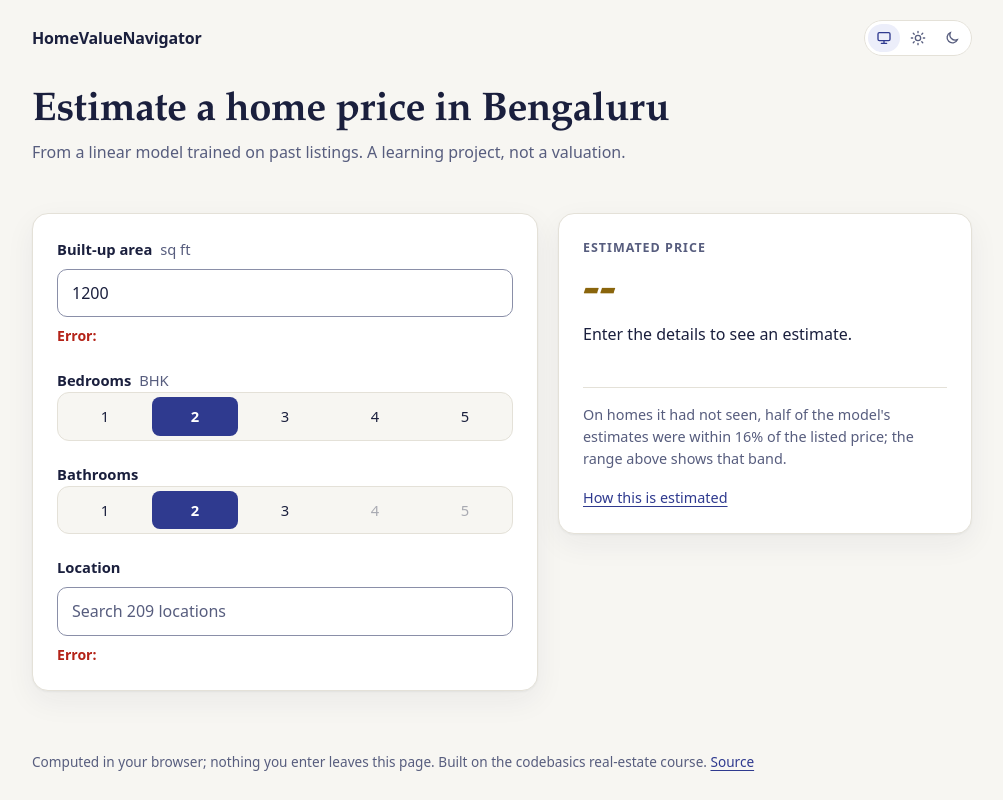
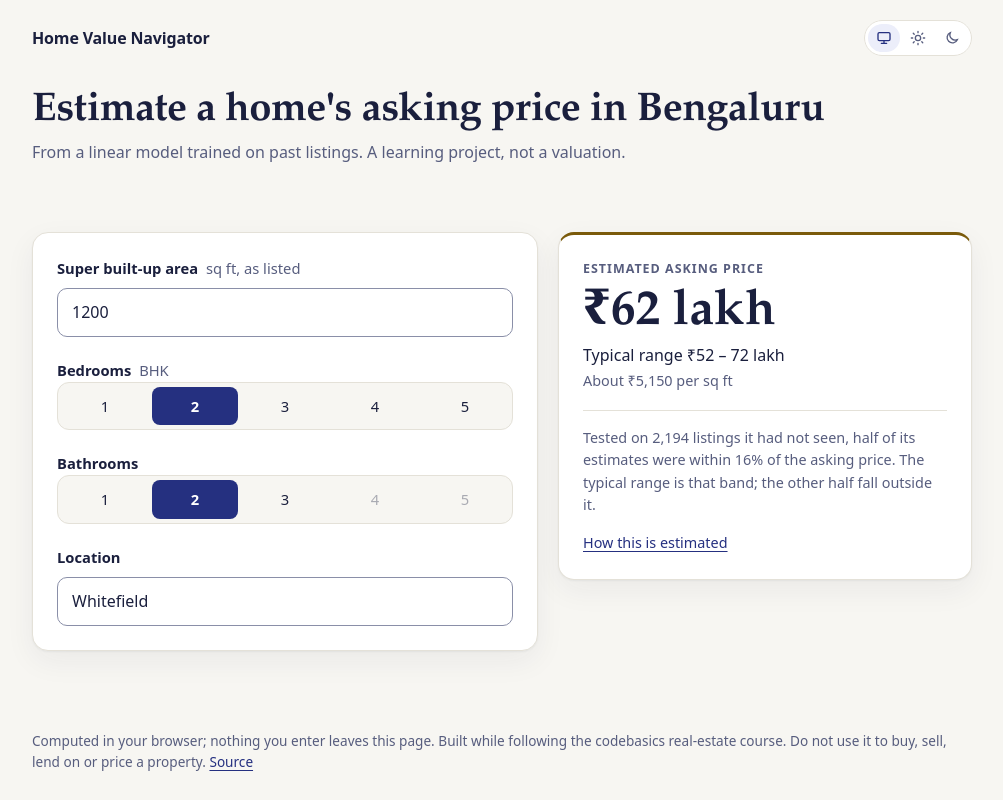
Before and after one commit to varaprasadchilakanti/HomeValueNavigator, a plain HTML site: page client/app.html in a window 1280 px wide. Shown: the whole page, without its empty margins (138-1141 px from the left). Drawn offline with Linux system fonts and the light colour scheme.

Commit message:
feat(page): asking-price wording, honest rounding, royal palette refined, default location
- "Estimated asking price" and "Typical range"; the area is labelled as listed.
- Prices to the lakh, crore to one place, the rate to the nearest Rs 50.
- Light: the price in ink under a gold rule; dark: the price in gold. Every pair AA.
- Opens on the location with the most listings; a muted dash before an estimate.
- "Error:" is read by screen readers, not drawn.
- The site root redirects to the estimator.

```diff
--- a/client/app.css
+++ b/client/app.css
@@ -1,6 +1,8 @@
 /* SPDX-License-Identifier: MIT */
-/* Royal palette. Indigo marks what can be acted on; gold marks the one result;
-   red marks errors and nothing else. Every text pair meets WCAG 2.2 AA in both themes. */
+/* Royal palette, each colour with one meaning. Indigo marks what can be acted on; gold
+   marks the result; red marks errors and nothing else. In light the price is set in ink
+   under a gold rule, since gold text on white reads weak; in dark the price itself is gold.
+   Every text pair meets WCAG 2.2 AA in both themes (the lowest is 5.9:1). */
 :root {
     --bg: #f7f6f2;
     --surface: #ffffff;
@@ -8,10 +10,11 @@
     --muted: #575d7e;
     --line: #e4e1d8;
     --field: #8a8fa8;
-    --royal: #2f3a8f;
+    --royal: #253080;
     --royal-soft: #eceefa;
     --on-royal: #ffffff;
-    --gold: #8a650c;
+    --gold: #7a5a0a;
+    --price: var(--ink);
     --error: #b42318;
     --shadow: 0 1px 2px rgb(26 31 61 / 5%), 0 10px 30px rgb(26 31 61 / 6%);
     color-scheme: light;
@@ -20,14 +23,15 @@
 :root[data-theme="dark"] {
     --bg: #0c1024;
     --surface: #141a37;
-    --ink: #eceefa;
+    --ink: #e2e4f0;
     --muted: #a6abca;
     --line: #252c52;
     --field: #5d6593;
-    --royal: #9aa6ff;
+    --royal: #a9b4f5;
     --royal-soft: #1f2752;
     --on-royal: #0c1024;
     --gold: #e6c574;
+    --price: var(--gold);
     --error: #ff8a80;
     --shadow: 0 1px 2px rgb(0 0 0 / 30%), 0 10px 30px rgb(0 0 0 / 30%);
     color-scheme: dark;
@@ -37,14 +41,15 @@
     :root:not([data-theme="light"]) {
         --bg: #0c1024;
         --surface: #141a37;
-        --ink: #eceefa;
+        --ink: #e2e4f0;
         --muted: #a6abca;
         --line: #252c52;
         --field: #5d6593;
-        --royal: #9aa6ff;
+        --royal: #a9b4f5;
         --royal-soft: #1f2752;
         --on-royal: #0c1024;
         --gold: #e6c574;
+        --price: var(--gold);
         --error: #ff8a80;
         --shadow: 0 1px 2px rgb(0 0 0 / 30%), 0 10px 30px rgb(0 0 0 / 30%);
         color-scheme: dark;
@@ -162,8 +167,7 @@ input:-webkit-autofill {
     box-shadow: 0 0 0 100px var(--surface) inset;
 }
 
-.field-error { margin: 0; font-size: 0.88rem; color: var(--error); display: flex; gap: 6px; align-items: baseline; }
-.field-error::before { content: "Error:"; font-weight: 600; }
+.field-error { margin: 0; font-size: 0.88rem; color: var(--error); }
 
 .segments {
     position: relative;
@@ -212,7 +216,7 @@ input:-webkit-autofill {
 .empty { padding: 9px 12px; color: var(--muted); }
 
 /* Result */
-.result { position: sticky; top: 20px; }
+.result { position: sticky; top: 20px; border-top: 3px solid var(--gold); }
 .result-label {
     margin: 0;
     font-size: 0.78rem;
@@ -227,9 +231,10 @@ input:-webkit-autofill {
     font-size: clamp(2.3rem, 6vw, 3.1rem);
     font-weight: 600;
     line-height: 1.1;
-    color: var(--gold);
+    color: var(--price);
     font-variant-numeric: tabular-nums;
 }
+.price.waiting { color: var(--muted); font-weight: 400; }
 .range { margin: 0; font-weight: 500; min-height: 1.55em; }
 .per-sqft { margin: 2px 0 0; font-size: 0.9rem; color: var(--muted); min-height: 1.4em; font-variant-numeric: tabular-nums; }
 .accuracy {
--- a/client/app.html
+++ b/client/app.html
@@ -7,19 +7,19 @@
     <meta name="color-scheme" content="light dark">
     <meta name="theme-color" content="#f7f6f2" media="(prefers-color-scheme: light)">
     <meta name="theme-color" content="#0c1024" media="(prefers-color-scheme: dark)">
-    <meta name="description" content="Estimate a Bengaluru home price from area, bedrooms, bathrooms and location.">
-    <title>HomeValueNavigator</title>
+    <meta name="description" content="Estimate the asking price of a Bengaluru home from its area, bedrooms, bathrooms and location.">
+    <title>Home Value Navigator</title>
     <meta name="referrer" content="no-referrer">
     <meta property="og:type" content="website">
-    <meta property="og:title" content="HomeValueNavigator">
-    <meta property="og:description" content="Estimate a Bengaluru home price from area, bedrooms, bathrooms and location.">
+    <meta property="og:title" content="Home Value Navigator">
+    <meta property="og:description" content="Estimate the asking price of a Bengaluru home from its area, bedrooms, bathrooms and location.">
     <link rel="icon" href="favicon.svg" type="image/svg+xml">
     <script src="theme.js"></script>
     <link rel="stylesheet" href="app.css">
 </head>
 <body>
 <header class="bar">
-    <span class="brand">HomeValueNavigator</span>
+    <span class="brand">Home Value Navigator</span>
     <fieldset class="theme">
         <legend class="sr-only">Theme</legend>
         <input type="radio" name="theme" id="theme-system" value="system" class="sr-only">
@@ -42,13 +42,13 @@
 
 <main class="layout">
     <section class="intro">
-        <h1>Estimate a home price in Bengaluru</h1>
+        <h1>Estimate a home's asking price in Bengaluru</h1>
         <p>From a linear model trained on past listings. A learning project, not a valuation.</p>
     </section>
 
     <form id="form" class="panel" novalidate autocomplete="off">
         <div class="field">
-            <label for="sqft">Built-up area <span class="hint">sq ft</span></label>
+            <label for="sqft">Super built-up area <span class="hint">sq ft, as listed</span></label>
             <input id="sqft" type="text" inputmode="numeric" value="1200"
                    aria-describedby="sqft-error">
             <p class="field-error" id="sqft-error" hidden></p>
@@ -78,8 +78,8 @@
     </form>
 
     <section class="panel result">
-        <p class="result-label">Estimated price</p>
-        <p id="price" class="price">--</p>
+        <p class="result-label">Estimated asking price</p>
+        <p id="price" class="price waiting">&mdash;</p>
         <p id="range" class="range">Choose a location to see an estimate.</p>
         <p id="per-sqft" class="per-sqft"></p>
         <p id="accuracy" class="accuracy"></p>
@@ -90,7 +90,8 @@
 
 <footer class="foot">
     Computed in your browser; nothing you enter leaves this page.
-    Built on the codebasics real-estate course.
+    Built while following the codebasics real-estate course.
+    Do not use it to buy, sell, lend on or price a property.
     <a href="https://github.com/varaprasadchilakanti/HomeValueNavigator">Source</a>
 </footer>
 
--- a/client/app.js
+++ b/client/app.js
@@ -1,7 +1,8 @@
 // SPDX-License-Identifier: MIT
 // Estimates in the browser from the model's weights (model/model.js, written with
 // model/model.json by src/homevalue/train.py). The checks follow src/homevalue/model.py
-// and read the same bounds; the page offers 1 to 5 bedrooms. Text is set with
+// and read the same bounds; the page offers 1 to 5 bedrooms and opens on the location
+// with the most listings. Text is set with
 // textContent only.
 "use strict";
 
@@ -12,6 +13,8 @@ const RUPEE = "\u20B9";
 const DASH = "\u2013";
 const OTHER = "other";
 const LAKH = 100000;
+const RATE_STEP = 50; // rupees; the rate is an estimate, not a quote
+const EM_DASH = "\u2014";
 
 const byId = (id) => document.getElementById(id);
 const key = (name) => name.trim().split(/\s+/).join(" ").toLowerCase();
@@ -24,16 +27,17 @@ function loadModel(raw) {
     const w = raw?.coefficients;
     const b = raw?.bounds;
     const within = raw?.scores?.held_out?.median_abs_pct_error;
-    const numbers = [raw?.intercept, w?.log_total_sqft, w?.bath, w?.bhk, within,
+    const tested = raw?.scores?.held_out?.rows;
+    const numbers = [raw?.intercept, w?.log_total_sqft, w?.bath, w?.bhk, within, tested,
         b?.min_sqft_per_bhk, b?.max_sqft, b?.max_extra_bath];
     if (!numbers.every(isNumber) || typeof raw.locations !== "object" || !raw.locations) return null;
     const offsets = new Map(Object.entries(raw.locations).filter(([, v]) => isNumber(v)));
     const names = [...offsets.keys()].filter((n) => n !== OTHER).sort((a, c) => a.localeCompare(c));
-    if (names.length === 0) return null;
+    if (!names.includes(raw.default_location)) return null;
     return {
         estimate: (sqft, bhk, bath, place) => Math.exp(raw.intercept + w.log_total_sqft * Math.log(sqft)
             + w.bath * bath + w.bhk * bhk + offsets.get(place)),
-        names, within,
+        names, within, tested, defaultLocation: raw.default_location,
         minPerBhk: b.min_sqft_per_bhk, maxSqft: b.max_sqft, extraBath: b.max_extra_bath,
     };
 }
@@ -62,13 +66,14 @@ function setUpTheme() {
 
 // ---------------------------------------------------------------- formatting
 
-/** 69.7 -> "Rs 69.7 lakh"; 100 lakh and above in crore. */
+/** 69.7 -> "Rs 70 lakh"; from 100 lakh, crore to one place. Finer would claim precision
+ *  the model does not have. */
 function money(lakh) {
-    if (lakh >= 99.95) return `${RUPEE}${(lakh / 100).toFixed(2)} crore`;
-    return `${RUPEE}${lakh.toFixed(1)} lakh`;
+    if (lakh >= 99.5) return `${RUPEE}${(lakh / 100).toFixed(1)} crore`;
+    return `${RUPEE}${Math.round(lakh)} lakh`;
 }
 
-/** "Rs 56.2 - 83.1 lakh", or both units in full when they differ. */
+/** "Rs 56 - 83 lakh", or both units in full when they differ. */
 function span(low, high) {
     const [a, b] = [money(low), money(high)];
     const [aNumber, aUnit] = a.split(" ");
@@ -129,7 +134,8 @@ function main() {
     function setError(id, message) {
         const box = byId(`${id}-error`);
         box.hidden = message === null;
-        box.textContent = message ?? "";
+        const prefix = Object.assign(document.createElement("span"), { className: "sr-only", textContent: "Error: " });
+        box.replaceChildren(...(message === null ? [] : [prefix, message]));
         byId(id).setAttribute("aria-invalid", String(message !== null));
     }
 
@@ -143,6 +149,7 @@ function main() {
 
     function show(price, range, spoken, perSqft = "") {
         byId("price").textContent = price;
+        byId("price").classList.toggle("waiting", price === EM_DASH);
         byId("range").textContent = range;
         byId("per-sqft").textContent = perSqft;
         clearTimeout(announceTimer);
@@ -157,13 +164,13 @@ function main() {
         const area = areaProblem(sqft, bhk);
         setError("sqft", touched.sqft ? area : null);
         setError("location", touched.location && typed.trim() && !place ? "Choose a location from the list." : null);
-        if (area || !place) return show("--", "Enter the details to see an estimate.", "");
+        if (area || !place) return show(EM_DASH, "Enter the details to see an estimate.", "");
         const price = model.estimate(sqft, bhk, chosen("bath"), place);
         const low = price * (1 - model.within);
         const high = price * (1 + model.within);
-        const rate = Math.round((price * LAKH) / sqft).toLocaleString("en-IN");
-        return show(money(price), `Likely ${span(low, high)}`,
-            `Estimated ${money(price)}, likely between ${money(low)} and ${money(high)}.`,
+        const rate = (Math.round((price * LAKH) / sqft / RATE_STEP) * RATE_STEP).toLocaleString("en-IN");
+        return show(money(price), `Typical range ${span(low, high)}`,
+            `Estimated asking price ${money(price)}; typical range ${money(low)} to ${money(high)}.`,
             `About ${RUPEE}${rate} per sq ft`);
     }
 
@@ -247,8 +254,10 @@ function main() {
     });
     byId("form").addEventListener("submit", (e) => e.preventDefault());
     location.placeholder = `Search ${model.names.length} locations`;
-    byId("accuracy").textContent = "On homes it had not seen, half of the model's estimates were "
-        + `within ${Math.round(model.within * 100)}% of the listed price; the range above shows that band.`;
+    location.value = model.defaultLocation;
+    byId("accuracy").textContent = `Tested on ${model.tested.toLocaleString("en-IN")} listings it had `
+        + `not seen, half of its estimates were within ${Math.round(model.within * 100)}% of the `
+        + "asking price. The typical range is that band; the other half fall outside it.";
     update();
 }
 
```
Also changed, not shown: index.html (added, +14 -0 lines), client/favicon.svg.
